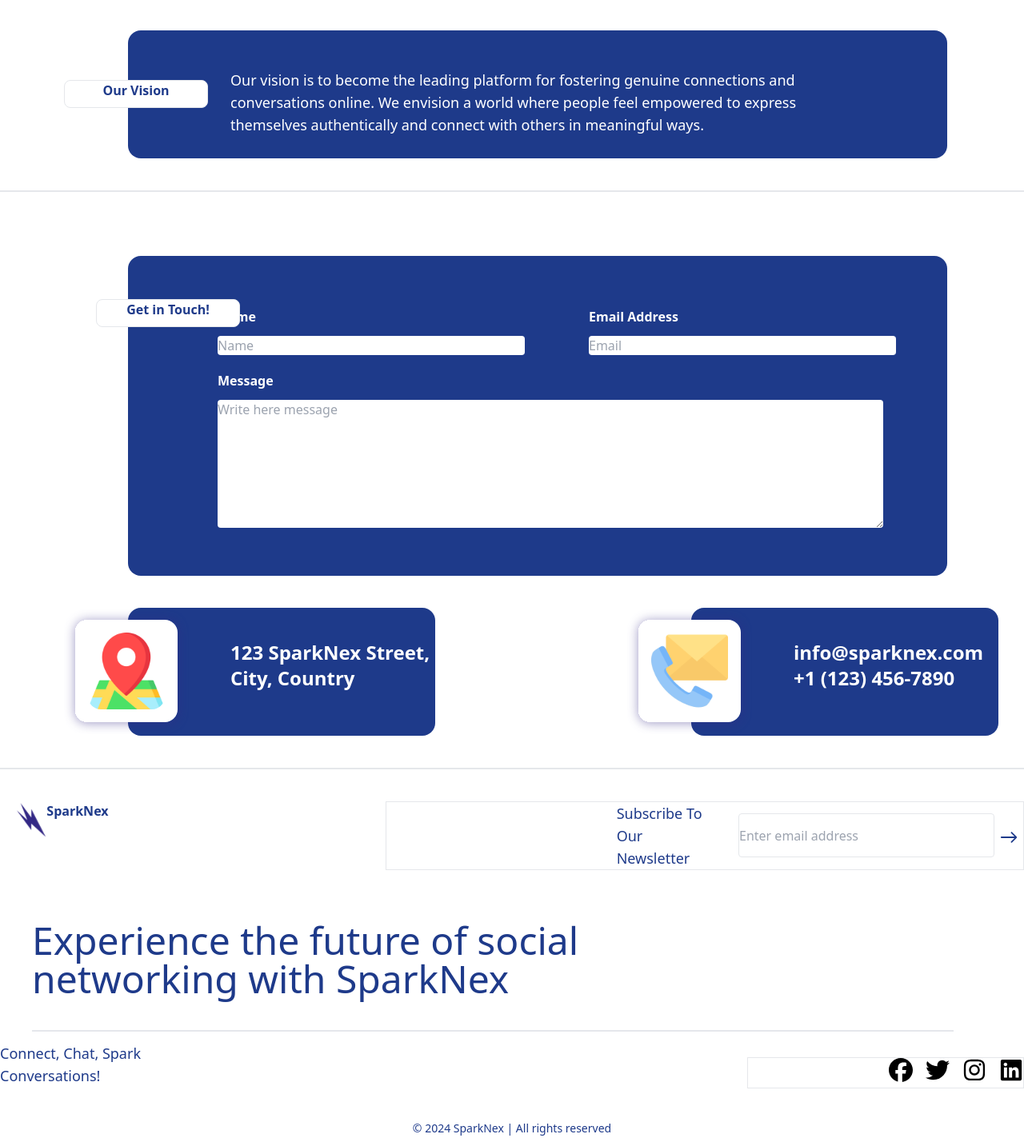
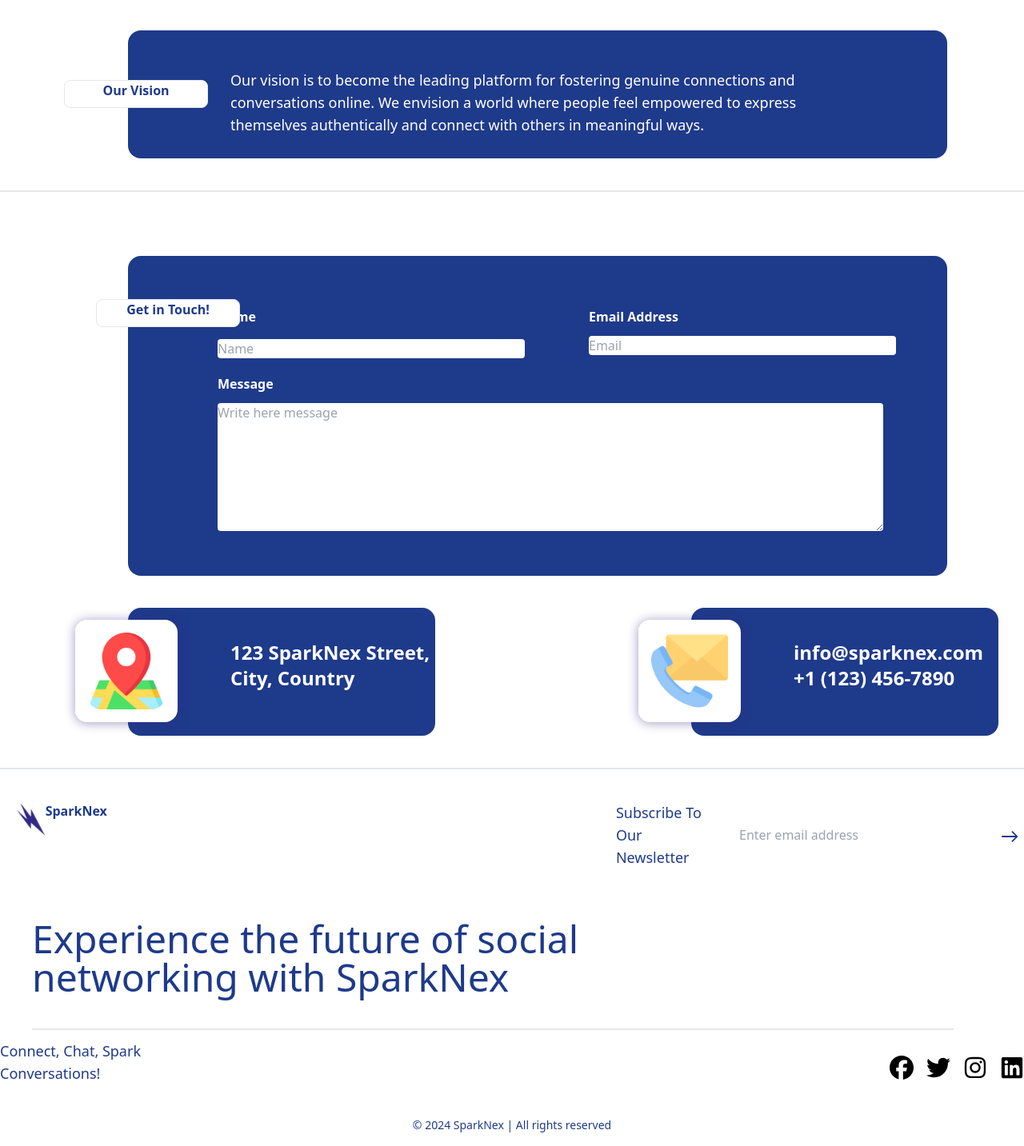
Before and after one commit to pankaj-singhh/R-Sparknex, a React (Create React App) app: page / in a window 1280 px wide. Shown: the part 2127-3560 px from the top of the page at 80% size. Built offline with nearby package versions, Linux system fonts and the light colour scheme.

Commit message:
Your commit message here

```diff
--- a/src/homepage/Contact.js
+++ b/src/homepage/Contact.js
@@ -12,7 +12,7 @@
             <div className="flex flex-col">
               <span className="font-bold">Name</span>
               <input
-                className="w-[70vw] lg:w-[30vw] rounded mt-3 text-black"
+                className="w-[70vw] lg:w-[30vw] rounded mt-4 text-black"
                 type="text"
                 placeholder="Name"
               />
--- a/src/homepage/SubscribeSection.jsx
+++ b/src/homepage/SubscribeSection.jsx
@@ -11,13 +11,13 @@
         <img className="font-bold mb-10" src="./images/Logo.svg" alt="" />
           <p className="font-bold">SparkNex</p>
         </div>
-        <div className="flex flex-col lg:flex-row justify-center items-center lg:ml-96 border lg:pl-72 ">
+        <div className="flex flex-col lg:flex-row justify-center items-center lg:ml-96  lg:pl-72 ">
           <span className="text-blue-900 text-lg">
             Subscribe To Our Newsletter
           </span>
           <div className="flex lg:ml-10">
             <input
-              className="border w-[70vw] lg:w-[25vw] mt-2 lg:mt-0 rounded "
+              className=" w-[70vw] lg:w-[25vw] mt-2 lg:mt-0 rounded "
               type="email"
               name=""
               placeholder="Enter email address"
@@ -41,7 +41,7 @@
             Connect, Chat, Spark Conversations!
             </p>
           </div>
-          <div className="flex space-x-4 text-3xl mt-5 lg:ml-96 lg:pl-44 border">
+          <div className="flex space-x-4 text-3xl mt-5 lg:ml-96 lg:pl-44 ">
 
             <div> <button><FaFacebook/></button> </div>
             <div> <button><FaTwitter/></button> </div>
```
